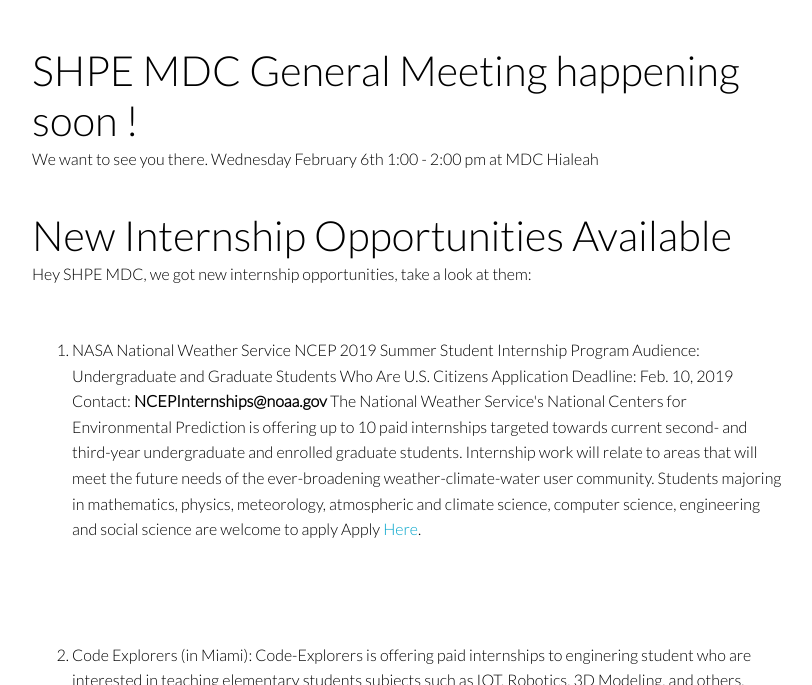
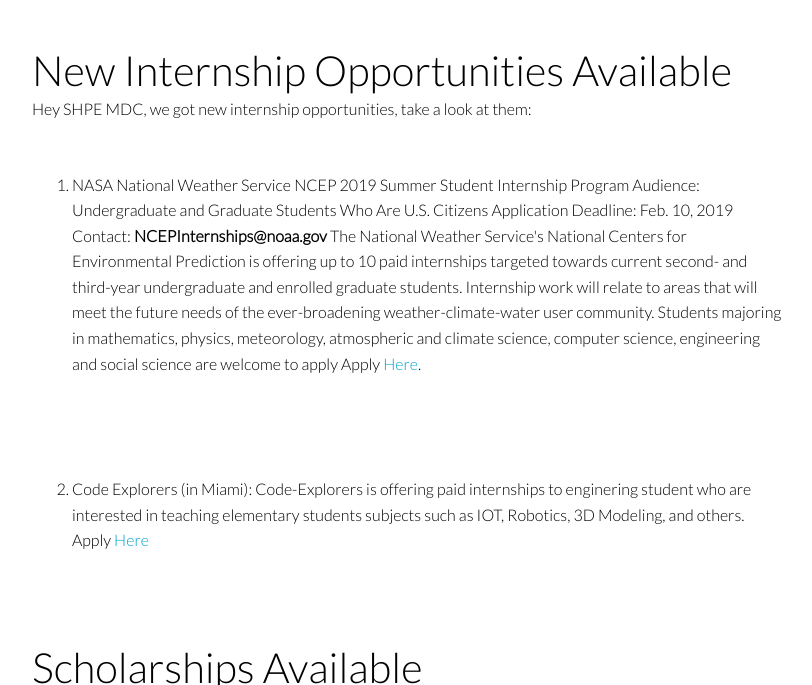
Before and after one commit to Hialeah/shpe, a Jekyll site: the page built from news.html, in a window 1280 px wide and 900 px high, scrolled down 689 px, cut to the strip 215-900 px from the top of the window. Shown: the whole strip, without its empty margins (233-1045 px from the left). Built offline with Jekyll 4.4.1, drawn with Linux system fonts in a browser that asks for light colours; nearby versions of some CDN libraries.

Commit message:
Update news.html

```diff
--- a/news.html
+++ b/news.html
@@ -20,11 +20,7 @@
 
 			<!-- TODO: Iterate over news and display it here -->
 			<li class="blog-post">
-				<!-- Another Post -->
-				<h2><a href="#">SHPE MDC General Meeting happening soon !</a></h2>
-				<div class="post-content">
-						We want to see you there. Wednesday February 6th 1:00 - 2:00 pm at MDC Hialeah
-				</div>
+
 				<!-- Another Post -->
 				<h2><a href="#">New Internship Opportunities Available</a></h2>
 				<div class="post-content">
```
